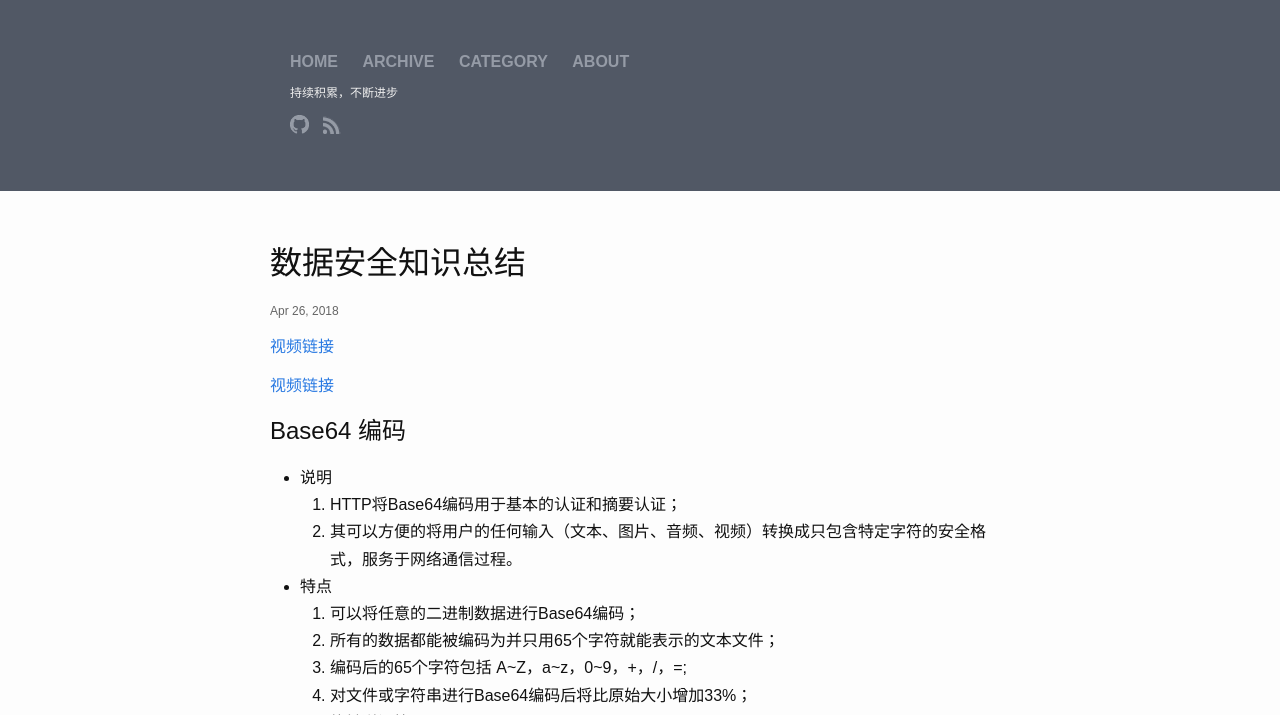
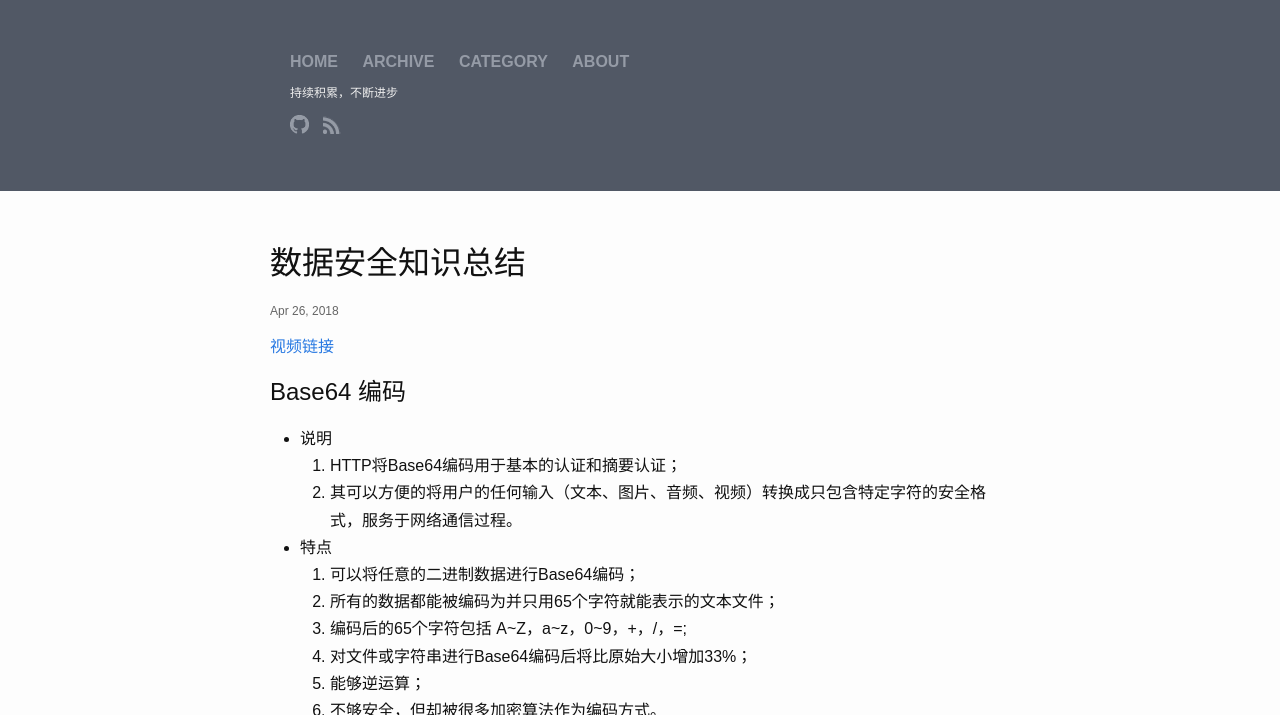
Before and after one commit to guohongwei719/guohongwei719.github.io, a Jekyll site: the page built from _posts/2018-04-26-数据安全知识总结.markdown, in a window 1280 px wide and 900 px high, cut to the strip 0-715 px from the top of the window. Built offline with Jekyll 4.4.1, drawn with Linux system fonts in a browser that asks for light colours.

Commit message:
数据安全知识总结

```diff
--- a/_posts/2018-04-26-数据安全知识总结.markdown
+++ b/_posts/2018-04-26-数据安全知识总结.markdown
@@ -5,7 +5,6 @@ date:   2018-04-26 下午11:20
 categories: jekyll update
 ---
 
-[视频链接](https://ke.qq.com/webcourse/index.html#course_id=282768&term_id=100334804&taid=1860274890231952&vid=v1424q06o70)
 
 [视频链接](https://ke.qq.com/webcourse/index.html#course_id=282768&term_id=100334804&taid=1860274890231952&vid=v1424q06o70)
 
```
